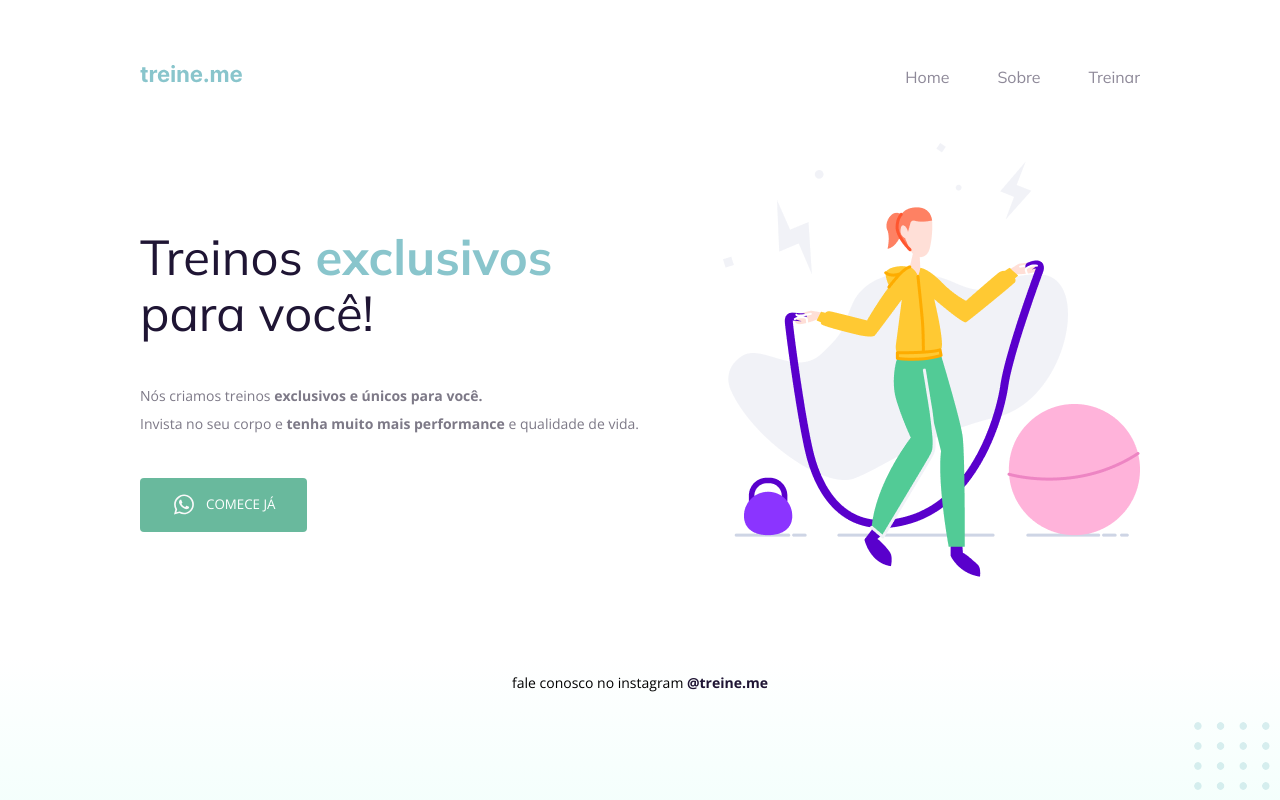
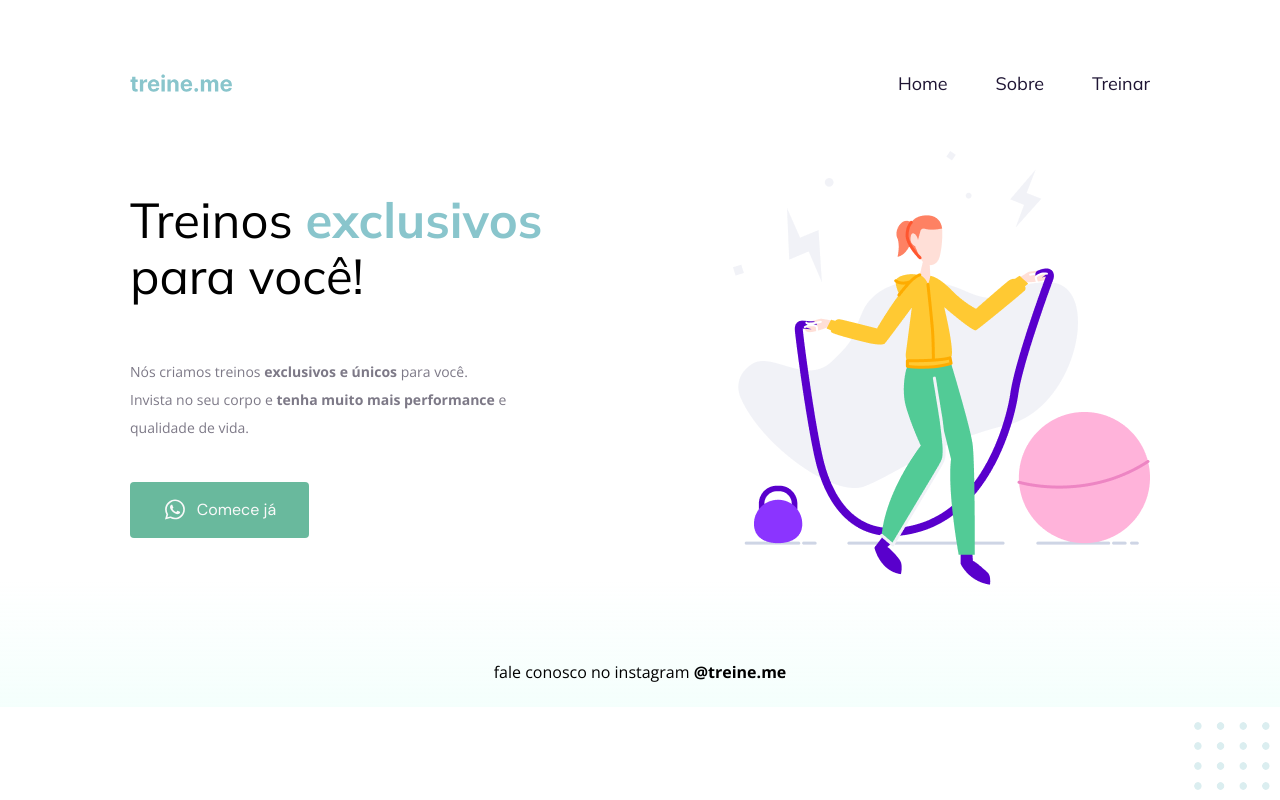
Before and after one commit to samuelbaldasso/treine.me, a plain HTML site: page index.html in a window 1280 px wide. Drawn offline with nearby package versions, Linux system fonts and the light colour scheme.

Commit message:
first commit

```diff
--- a/index.html
+++ b/index.html
@@ -1,60 +1,54 @@
 <!DOCTYPE html>
-<html lang="pt-br">
+<html lang="en">
   <head>
-    <link rel="preconnect" href="https://fonts.googleapis.com">
-    <link rel="preconnect" href="https://fonts.gstatic.com" crossorigin>
-
     <meta charset="UTF-8" />
     <meta name="viewport" content="width=device-width, initial-scale=1.0" />
-    <title>Treine me</title>
-
-    <link href="https://fonts.googleapis.com/css2?family=Mulish:wght@400;700&family=Open+Sans:wght@400;700&display=swap" rel="stylesheet">
-
-    <link rel="stylesheet" href="style.css">
-
+    <link rel="stylesheet" href="style.css" />
+    <link rel="preconnect" href="https://fonts.googleapis.com" />
+    <link rel="preconnect" href="https://fonts.gstatic.com" crossorigin />
+    <link
+      href="https://fonts.googleapis.com/css2?family=DM+Sans:opsz@9..40&family=Mulish:wght@400;700&family=Open+Sans:wght@400;600;700&display=swap"
+      rel="stylesheet"
+    />
+    <title>Treine.me</title>
   </head>
   <body>
-    <div class="page">
     <header>
+      <img src="/images/logo.svg" alt="Logo" />
+
       <nav>
-          <a id="logo" href="#">
-            <img src="images/logo.svg" alt="Treine.me" />
-          </a>
-          <ul>
-            <li><a href="#">Home</a></li>
-            <li><a href="#">Sobre</a></li>
-            <li><a href="#">Treinar</a></li>
-          </ul>
+        <a href="#">Home</a>
+        <a href="#">Sobre</a>
+        <a href="#">Treinar</a>
       </nav>
     </header>
 
     <main>
-        <section>
-          <h1 class="title">Treinos <span>exclusivos</span> para você!</h1>
+      <section class="left">
+        <h1>Treinos <strong>exclusivos</strong> para você!</h1>
 
-          <p class="subtitle">
-            Nós criamos treinos <strong>exclusivos e únicos para você.</strong>
-            <br>
-            Invista no seu corpo e <strong>tenha muito mais performance</strong> e qualidade de vida.
+        <p>
+          Nós criamos treinos <strong>exclusivos e únicos</strong> para você.
+          <br />
+          Invista no seu corpo e <strong>tenha muito mais performance</strong> e
+          qualidade de vida.
         </p>
 
         <button>
-              <img src="images/whats.svg" alt="Ícone do Whatsapp">
-              COMECE JÁ
+          <img src="/images/whats.svg" alt="Whatsapp" />
+          Comece já
         </button>
-
       </section>
 
-        <img src="images/img.png" alt="Desenho de uma mulher pulando corda numa academia">
+      <section class="right">
+        <img src="/images/img.png" alt="Mulher fitness" />
+      </section>
     </main>
 
-    </div>
+    <footer>
+      <p>fale conosco no instagram <strong>@treine.me</strong></p>
 
-      <footer>
-          fale conosco no instagram <a href="https://instagram.com/treineme" target="_blank">@treine.me</a>
+      <img src="/images/balls.svg" alt="Bolas laranjandas" />
     </footer>
-
-    <img id="balls" src="images/balls.svg" alt="Bolinhas decorativas verdes no canto inferior direito da página.">
-
   </body>
 </html>
--- a/style.css
+++ b/style.css
@@ -1,116 +1,103 @@
 body {
-  margin: 0;
-
-  font-family: "Open Sans", sans-serif;
-
-  background: linear-gradient(180deg, rgb(227, 255, 248, 0) 82.08%, rgb(227, 255, 248, 0.38) 100%);
-
-  min-height: 100vh;
+  padding: 64px 122px 0;
+  display: flex;
+  flex-direction: column;
+  background: linear-gradient(
+    180deg,
+    rgba(227, 255, 248, 0) 82.08%,
+    rgba(227, 255, 248, 0.38) 100%
+  );
+  box-sizing: border-box;
 }
 
-.page {
-  width: 1000px;
-  margin: 0 auto;
-  padding-top: 65px;
+main,
+footer,
+header {
+  display: flex;
+}
+
+main {
+  gap: 159px;
+  margin: 56px 0;
+}
+
+header {
+  justify-content: space-between;
 }
 
 header nav {
   display: flex;
-  justify-content: space-between;
-  align-items: center;
-
-  margin-bottom: 55px;
+  gap: 48px;
 }
 
-header nav ul {
-  display: flex;
-  gap: 48px;
-  list-style: none;
-  margin: 0;
-  padding: 0;
+header nav a {
+  color: #1f1534;
+  font-family: Mulish;
+  font-size: 18px;
+  font-style: normal;
+  text-decoration: none;
+  font-weight: 400;
+  line-height: normal;
 }
 
-a {
-  color: #1f1534;
-  text-decoration: none;
+header nav a:hover {
+  font-weight: 700;
 }
 
-header nav ul li a {
-    opacity: 0.5;
+.left {
+  display: flex;
+  width: 489px;
+  flex-direction: column;
 }
 
-header nav ul li a:hover {
-  font-weight: bold;
-  opacity: 1;
+.left h1 {
+  color: #000;
+  font-family: Mulish;
+  font-size: 49px;
+  font-style: normal;
+  font-weight: 400;
+  line-height: 56px;
 }
 
-header nav ul, h1 {
-  font-family: "Mulish", sans-serif;
+.left h1 strong {
+  color: #89c5cc;
 }
 
-main {
-  display: flex;
-  align-items: center;
-  justify-content: space-between;
+.left p {
+  color: #7d7987;
+  font-family: Open Sans;
+  font-size: 14px;
+  font-style: normal;
+  font-weight: 400;
+  line-height: 28px;
+  width: 438px;
+  margin-bottom: 40px;
 }
 
-h1 {
-  font-size: 49px;
-  line-height: 56px;
-  color: #1f1534;
-
-  font-weight: normal;
-
-  width: 490px;
+.left button {
+  display: flex;
+  height: 56px;
+  padding: 14px 32px 15px 32px;
+  justify-content: center;
+  align-items: center;
+  gap: 10px;
+  border-radius: 4px;
+  background: #69b99d;
+  width: 179px;
+  border: none;
+  color: #f9f9f9;
+  font-family: "DM Sans";
+  font-size: 16px;
 }
 
-h1 span {
-  color: #89c5cc;
-  font-weight: bold;
-}
-
-p {
-  font-size: 14px;
-  line-height: 28px;
-  color: #7d7987;
-
-  margin: 40px 0;
-}
-
-button {
-  color: white;
-  text-transform: uppercase;
-  font-family: "Open Sans", sans-serif;
-
-  background: #69B99D;
-  border: 0;
-  padding: 14px 32px 15px;
-
-  display: flex;
-  align-items: center;
-  justify-content: center;
-  gap: 10px;
-
-  border-radius: 4px;
-
-  cursor: pointer;
+footer img {
+  position: fixed;
+  right: 0px;
+  bottom: 0px;
 }
 
 footer {
-  font-size: 14px;
-  line-height: 28px;
-
   text-align: center;
-
-  margin: 92px 0 30px;
+  justify-content: center;
+  font-family: Open Sans;
 }
-
-footer a {
-  font-weight: bold;
-}
-
-#balls {
-    position: fixed;
-    bottom: 0;
-    right: 0;
-}
```
Lines whose indentation alone changed are shown as unchanged.
